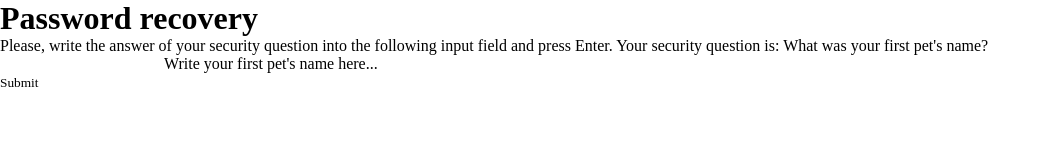
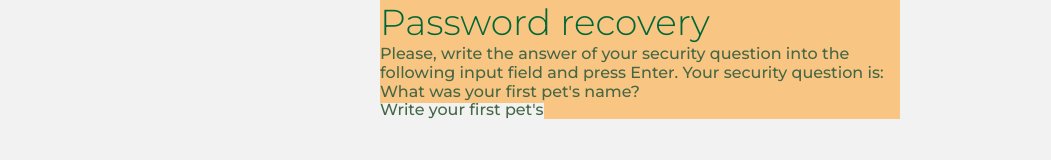
Before and after one commit to floresz95/uibuild-pw-recovery, a plain HTML site: page frontend/index.html in a window 1280 px wide. Shown: the whole page, without its empty margins (0-1051 px from the left). Drawn offline with Linux system fonts and the light colour scheme.

Commit message:
inputfield update

```diff
--- a/frontend/index.html
+++ b/frontend/index.html
@@ -7,15 +7,19 @@
 	<title>This is FRONTEND</title>
 	<link rel="stylesheet" href="reset.css">
 	<link rel="stylesheet" href="style.css">
+	<link rel="preconnect" href="https://fonts.googleapis.com">
+	<link rel="preconnect" href="https://fonts.gstatic.com" crossorigin>
+	<link href="https://fonts.googleapis.com/css2?family=Montserrat:wght@300;500;700&display=swap" rel="stylesheet">
 </head>
 <body>
-	<div>
-		<h1>Password recovery</h1>
-		<form action="/action_page.php">
-			<div> <p> Please, write the answer of your security question into the following input field and press Enter. Your security question is: What was your first pet's name?</p>
-			</div>
-			<input type="text" id="placeholder" name="firstpetname">Write your first pet's name here...<br>
-			<input type="submit" value="Submit">
+	<div id="center-all">
+		<div id="table">
+			<h1>Password recovery</h1>
+			<form action="/action_page.php">
+				<div> <p> Please, write the answer of your security question into the following input field and press Enter. Your security question is: What was your first pet's name?</p>
+				</div>
+				<input placeholder="Write your first pet's name here...">
+		</div>
 	  	</form>
 	</div>
 </body>
--- a/frontend/style.scss
+++ b/frontend/style.scss
@@ -0,0 +1,55 @@
+body{
+    background-color: #f2f2f2;
+}
+#center-all{
+    display: flex;
+    justify-content: center;
+    align-items: center;
+}
+
+
+    h1{
+    font-family: 'Montserrat', sans-serif;
+    font-weight: 300;
+    font-size: 36px;
+    color: #006837;
+}
+
+@media screen and (max-width: 520px) {
+    h1 {
+        font-size: 24px;
+    }
+    #table{
+        width: 100vw;
+    }
+    input::placeholder{
+        width: 100vw;
+        height: 40px;
+    }
+}
+
+#table{
+    width: 520px;
+    max-width: 520px;
+    height: auto;
+    background-color: #f9c582;
+}
+
+p{
+    font-family: 'Montserrat', sans-serif;
+    font-weight: 500;
+    font-size: 16px;
+    color: #446745;
+
+}
+
+::placeholder{
+    max-width: 480px;
+    max-height: 64px;
+    font-family: 'Montserrat', sans-serif;
+    font-weight: 500;
+    font-size: 16px;
+    color: #446745;
+    background-color: #f2f2f2;
+
+}
```
Also changed, not shown: frontend/style.css, 1 other file.
